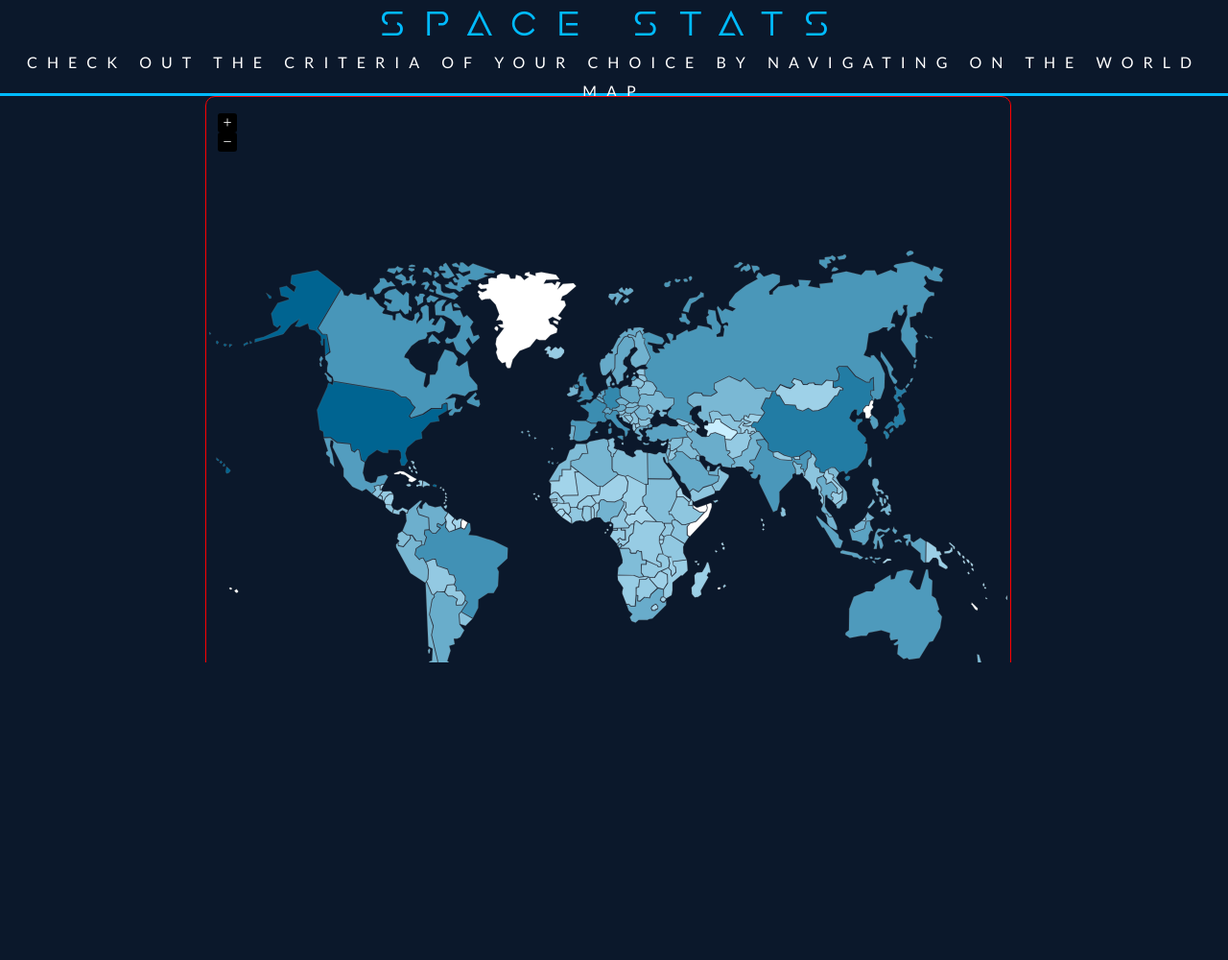
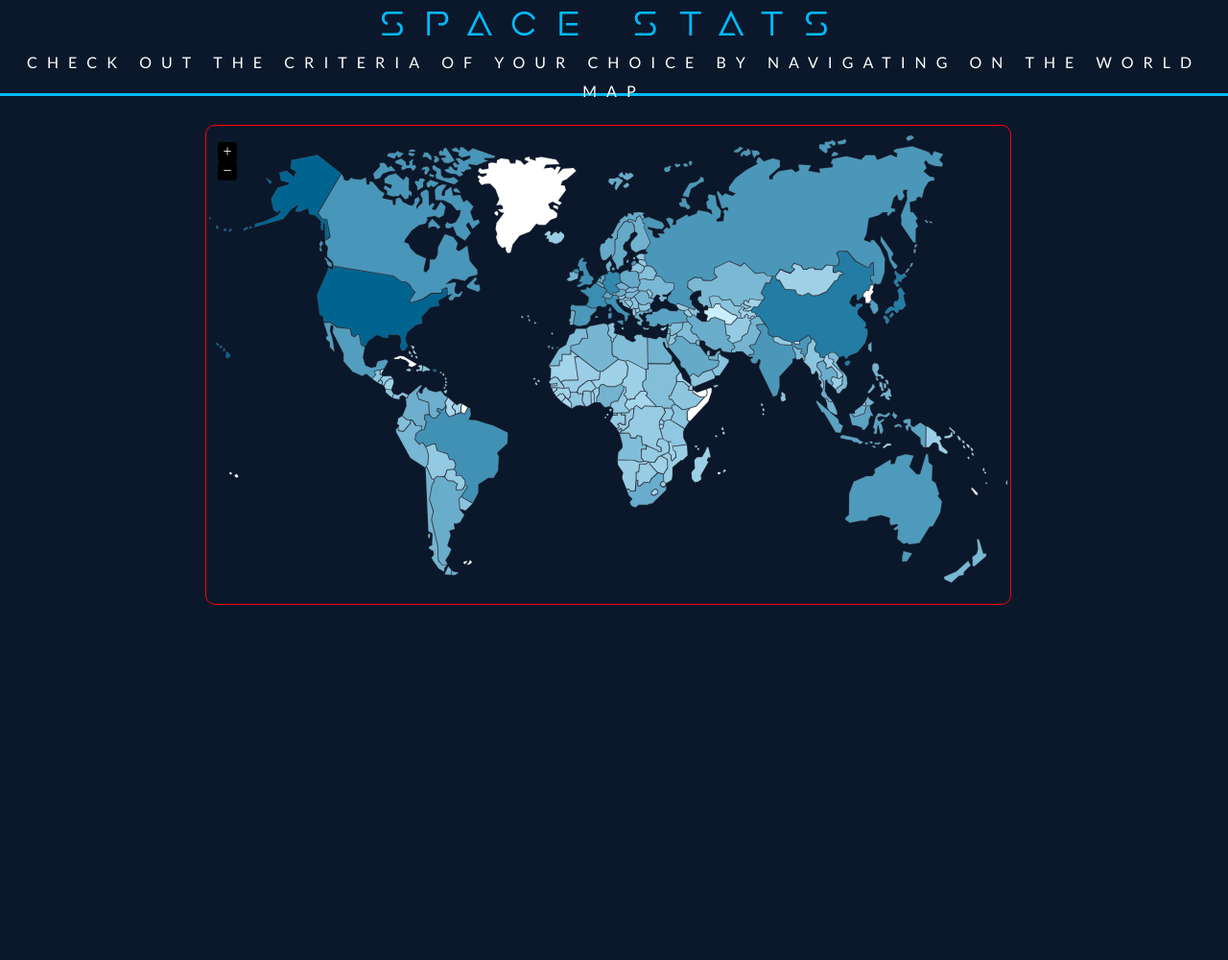
Before and after one commit to PaulAndrianoff/apiSpace, a PHP site: page /projet_hetic_0603/views/pages/stats.php in a window 1280 px wide. Shown: the whole page at 96% size. After the commit the page ends 630 px from the top, so only its background shows below. Run offline with PHP 8.4, Linux system fonts and the light colour scheme; some libraries are stand-ins or nearby versions.

Commit message:
debug side bar + title

```diff
--- a/src/build/graph_style.css
+++ b/src/build/graph_style.css
@@ -1,3 +1,4 @@
+/* THIS FILE IS USED FOR INCLUDING GRAPHS IN RIGHT SECTION*/
 
 .chart svg {
     position: absolute;
@@ -12,9 +13,7 @@
     -webkit-animation-play-state: running;
 
     /* firefox bug fix - won't rotate at 90deg angles */
-    -moz-transform: rotate(-89deg) translateX(-190px);
-}
-
+    -moz-transform: rotate(-89deg) translateX(-190
 
 /* END Circle colors and graphic positions */
 
--- a/src/sass/componments/_stats.scss
+++ b/src/sass/componments/_stats.scss
@@ -2,7 +2,7 @@ body
 {
     // font-family: "lato", sans-serif;
     // font-weight: 300;
-    overflow: hidden;
+    // overflow: hidden;
 
     // CONTAINER
     .container-stats
@@ -11,13 +11,14 @@ body
         // left: 0;
         // top: 0;
         width: 100%;
-        height: 1000px;
+        height: 100vh;
         margin: auto;
         background-color: #0B182B;
 
         // HEADER
         header
         {
+
             height: 100px;
             border-bottom: 3px solid #00BBFF;
 
@@ -45,11 +46,12 @@ body
         //CONTENT
         .main
         {
-            // position: absolute;
-            height: 590px;
+            position: absolute;
+            height: 500px;
             width: 100%;
             overflow: hidden;
             margin: auto;
+            margin-top: 30px;
             display: flex;
             align-items: center;
 
@@ -58,7 +60,7 @@ body
             {
                 display: inline-block;
                 width: 840px;
-                height: 800px;
+                height: 100%;
                 border: 1px solid red;
                 background: #0B182B;
                 margin: auto;
@@ -137,7 +139,7 @@ body
             {
                 display: inline-block;
                 width: 0px;
-                height: 500px;
+                height: 100%;
                 transform: translateX(100px);
                 border: 1px solid yellow;
                 padding: 5px;
```
Also changed, not shown: src/styles/style.css (+6 -6 lines), src/build/style.min.css, src/js/jquery.vmap.js.
